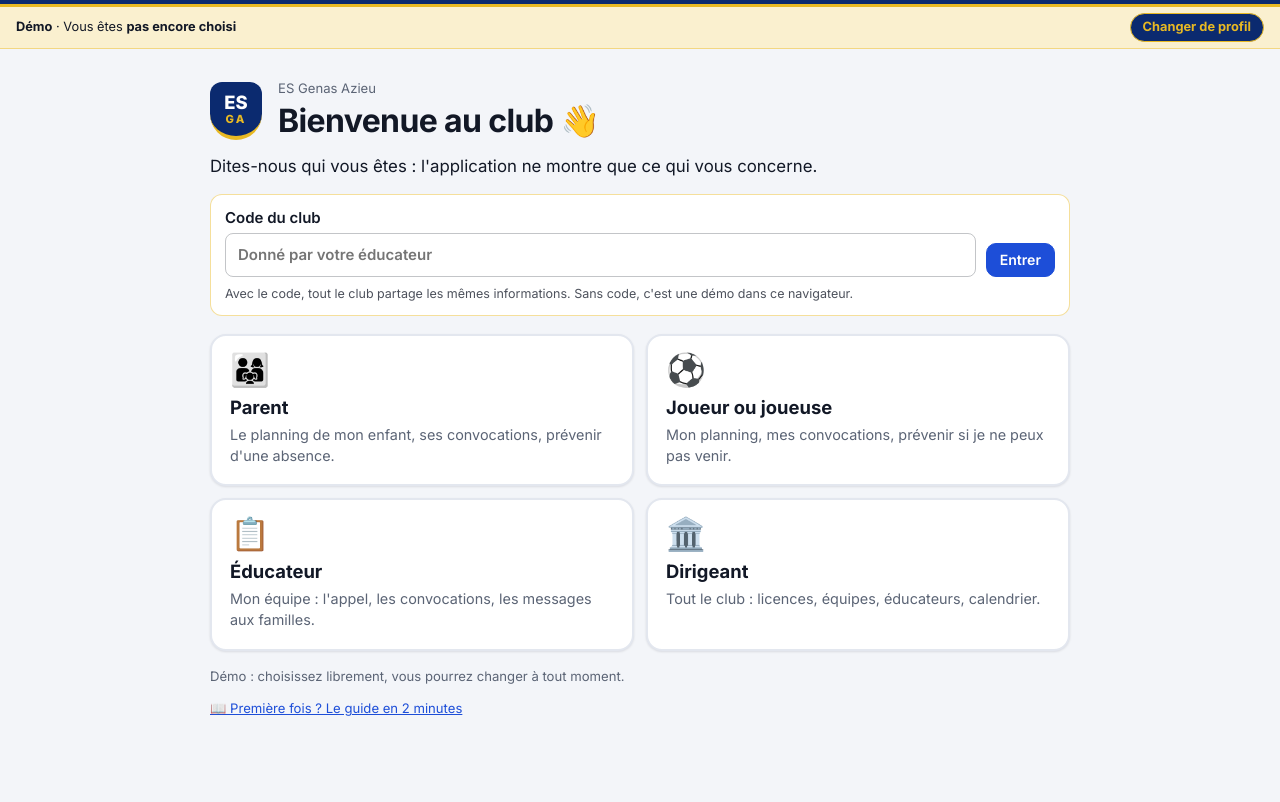
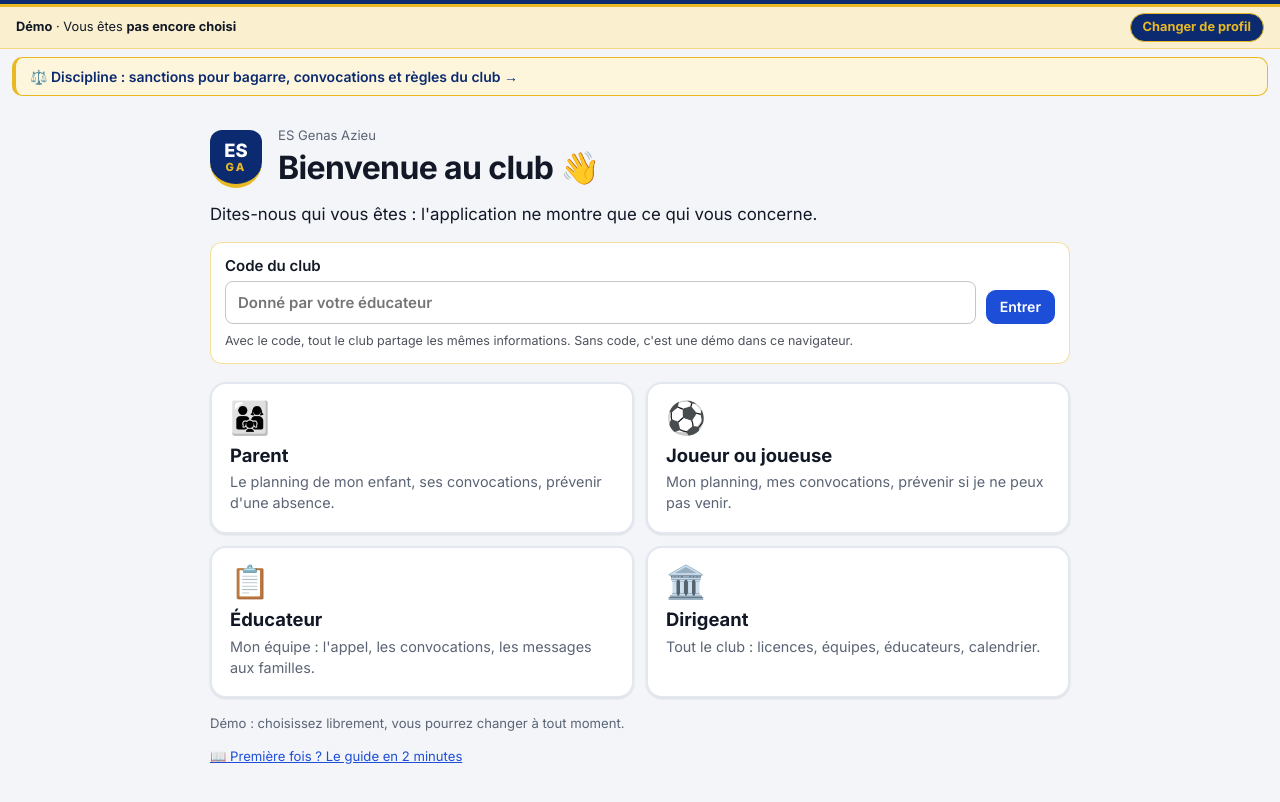
Before and after one commit to cintractbertrand/veille-esga-, a plain HTML site: page index.html in a window 1280 px wide. Shown: the part 38-840 px from the top of the page. Drawn offline with Linux system fonts and the light colour scheme.

Commit message:
Ajouter un lien visible vers la page Discipline sur l'accueil (#55)
Claude-Session: https://claude.ai/code/session_011eqKivkFTWywaUByrtNua9

Co-authored-by: Claude Haiku 5.5 <noreply@anthropic.com>

```diff
--- a/index.html
+++ b/index.html
@@ -27,6 +27,7 @@
     <span><b id="modeClub">Démo</b> · Vous êtes <b id="quiSuisJe"></b></span>
     <a class="changer-profil" href="#bienvenue">Changer de profil</a>
   </div>
+  <a href="discipline.html" style="display:block;margin:8px 12px 0;padding:9px 14px;border-radius:10px;background:#fdf6dc;border:1px solid #e8b923;border-left:4px solid #e8b923;color:#0b2a6f;font:600 14px/1.4 Inter,system-ui,sans-serif;text-decoration:none">⚖️ Discipline : sanctions pour bagarre, convocations et règles du club →</a>
   <div class="console">
     <nav class="menu" id="menu" aria-label="Sections"></nav>
     <main class="contenu" id="contenu" tabindex="-1"></main>
```
